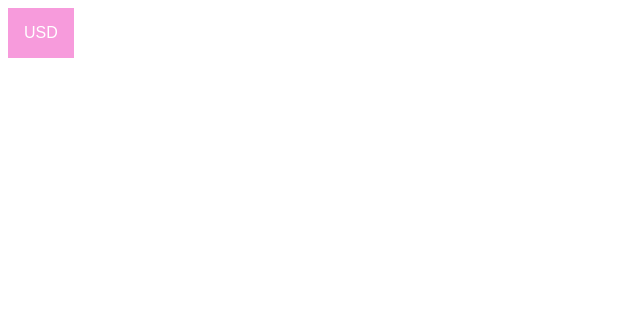
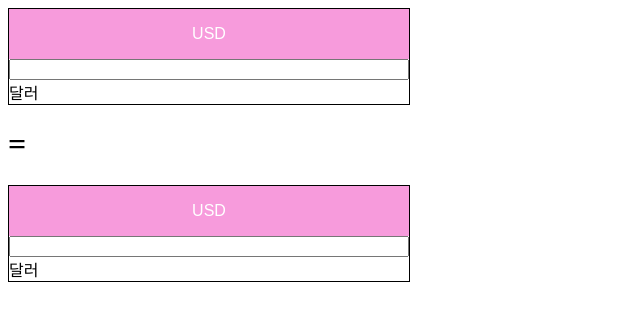
Before and after one commit to yuhyunjeong/exchange-currency, a plain HTML site: page index.html in a window 1280 px wide. Shown: the whole page, without its empty margins (0-640 px from the left). Drawn offline with Linux system fonts and the light colour scheme.

Commit message:
make boxes

```diff
--- a/index.html
+++ b/index.html
@@ -10,6 +10,22 @@
   </head>
   <body>
     <div>
+      <div class="exchange-box">
+        <div class="dropdown">
+          <button class="dropbtn">USD</button>
+          <div class="dropdown-content">
+            <a href="#">USD</a>
+            <a href="#">KRW</a>
+            <a href="#">CAD</a>
+          </div>
+        </div>
+        <div class="input-area">
+          <input type="number" />
+          <div>달러</div>
+        </div>
+      </div>
+      <h1>=</h1>
+      <div class="exchange-box">
         <div class="dropdown">
           <button class="dropbtn">USD</button>
           <div class="dropdown-content">
@@ -18,7 +34,13 @@
             <a href="#">VND</a>
           </div>
         </div>
+        <div class="input-area">
+          <input type="number" />
+          <div>달러</div>
         </div>
+      </div>
+    </div>
+
     <!--js파일 연결해주는 코드. script 쳐서 script:src 선택-->
     <script src="main.js"></script>
   </body>
--- a/style.css
+++ b/style.css
@@ -1,3 +1,13 @@
+.exchange-box {
+  border: 1px solid black;
+  width: 400px;
+}
+
+.input-area input {
+  width: 100%;
+  box-sizing: border-box; /* Prevent box oversizing */
+}
+
 /* Style The Dropdown Button */
 .dropbtn {
   background-color: #f79bdc;
@@ -6,12 +16,14 @@
   font-size: 16px;
   border: none;
   cursor: pointer;
+  width: 100%;
 }
 
 /* The container <div> - needed to position the dropdown content */
 .dropdown {
   position: relative;
   display: inline-block;
+  width: 100%;
 }
 
 /* Dropdown Content (Hidden by Default) */
@@ -22,6 +34,7 @@
   min-width: 160px;
   box-shadow: 0px 8px 16px 0px rgba(0, 0, 0, 0.2);
   z-index: 1;
+  width: 100%;
 }
 
 /* Links inside the dropdown */
```
Lines whose indentation alone changed are shown as unchanged.
